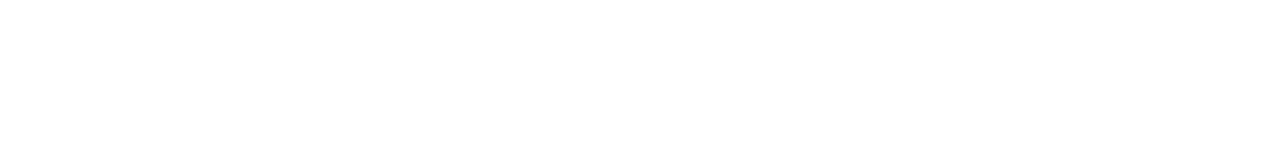
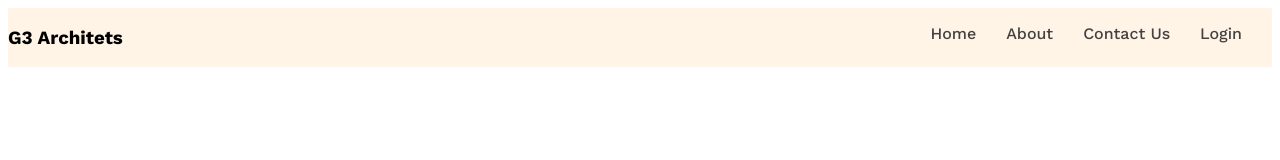
Before and after one commit to MRS028/g3-architects-website, a plain HTML site: page index.html in a window 1280 px wide. Drawn offline with nearby package versions, Linux system fonts and the light colour scheme.

Commit message:
second commit

```diff
--- a/index.html
+++ b/index.html
@@ -3,12 +3,26 @@
 <head>
     <meta charset="UTF-8">
     <meta name="viewport" content="width=device-width, initial-scale=1.0">
-    <title>G3-Architwcts</title>
+    <title>G3-Architects</title>
     <link rel="stylesheet" href="styles/style.css">
+    <style>
+        @import url('https://fonts.googleapis.com/css2?family=Work+Sans:ital,wght@0,100..900;1,100..900&display=swap');
+        </style>
 </head>
-<body>
-    <header>
+<body class="work-sans-font">
+    <header class="bg-light">
+        <nav class="navbar display-flex">
+            <h3 class="brand">G3 Architets</h3>
+            <ul class="nav-links display-flex">
+                <li class="nav-item"><a href="" class="nav-link text-gray">Home</a></li>
+                <li class="nav-item"><a href="" class="nav-link text-gray">About</a></li>
+                <li class="nav-item"><a href="" class="nav-link text-gray"> Contact Us</a></li>
+                <li class="nav-item"><a href="" class="nav-link text-gray">Login</a></li>
+            </ul>
+        </nav>
+        <div class="banner">
 
+        </div>
     </header>
 
     <main>
--- a/styles/style.css
+++ b/styles/style.css
@@ -0,0 +1,42 @@
+
+.work-sans-font {
+  font-family: "Work Sans", sans-serif;
+  font-optical-sizing: auto;
+  font-weight: 400;
+  font-style: normal;
+}
+/* Shared Styles */
+.display-flex{
+    display: flex;
+}
+/* dark-02 */
+.text-gray{
+    color: #424242;
+}
+/* dark-03 */
+.text-light-gray{
+    color: #727272;
+}
+.bg-light{
+    background-color: rgba(255,144,14,0.1);
+}
+/* Header Style */
+
+
+/* navbar related style */
+.navbar{
+    justify-content: space-between;
+}
+.nav-link{
+    text-decoration: none;
+    font-weight: 500;
+
+}
+.nav-item{
+    list-style: none;
+    margin-right: 30px;
+}
+.navbar,  .banner{
+    max-width: 1440px;
+    margin: 0 auto;
+}
```
